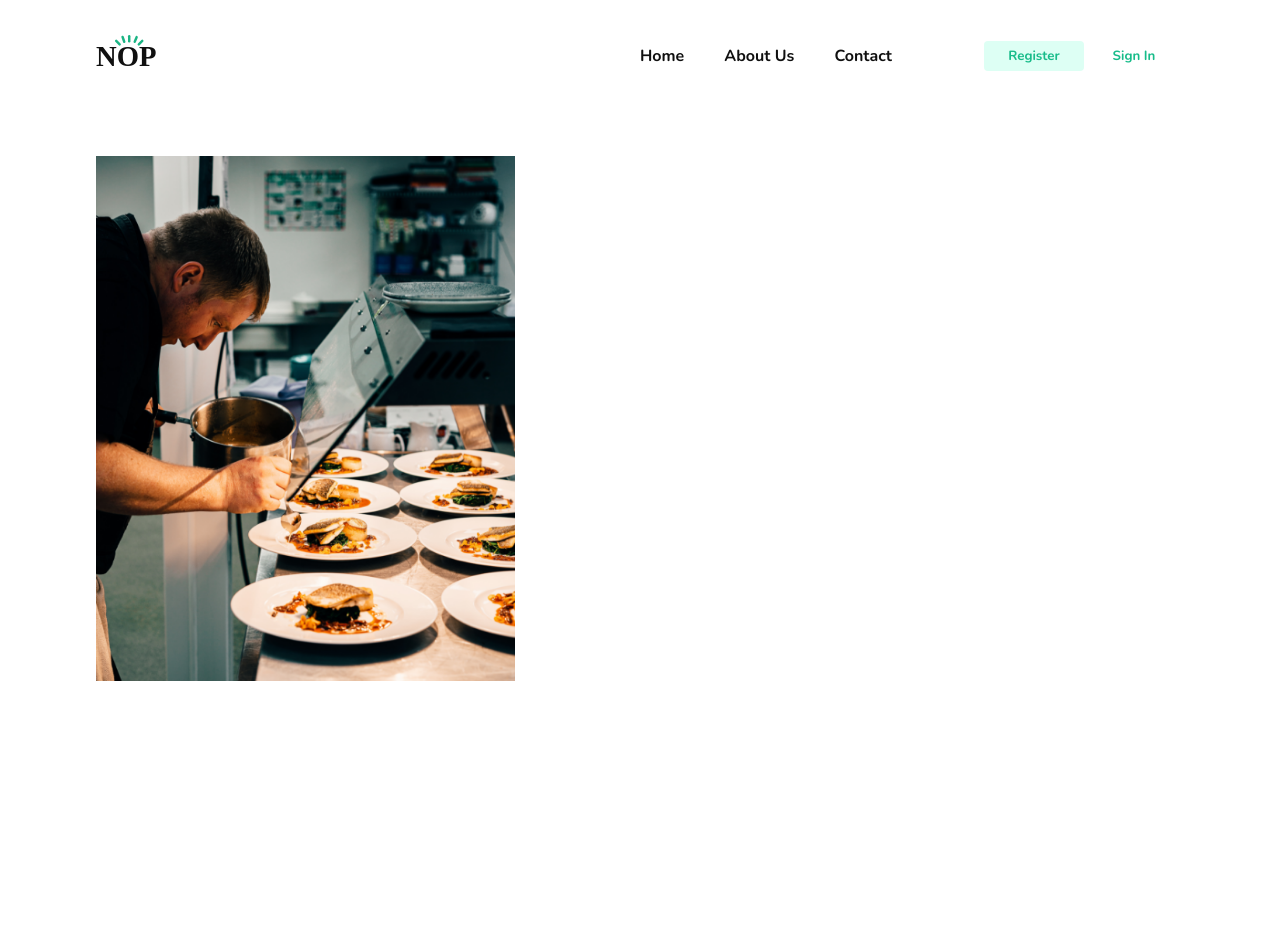
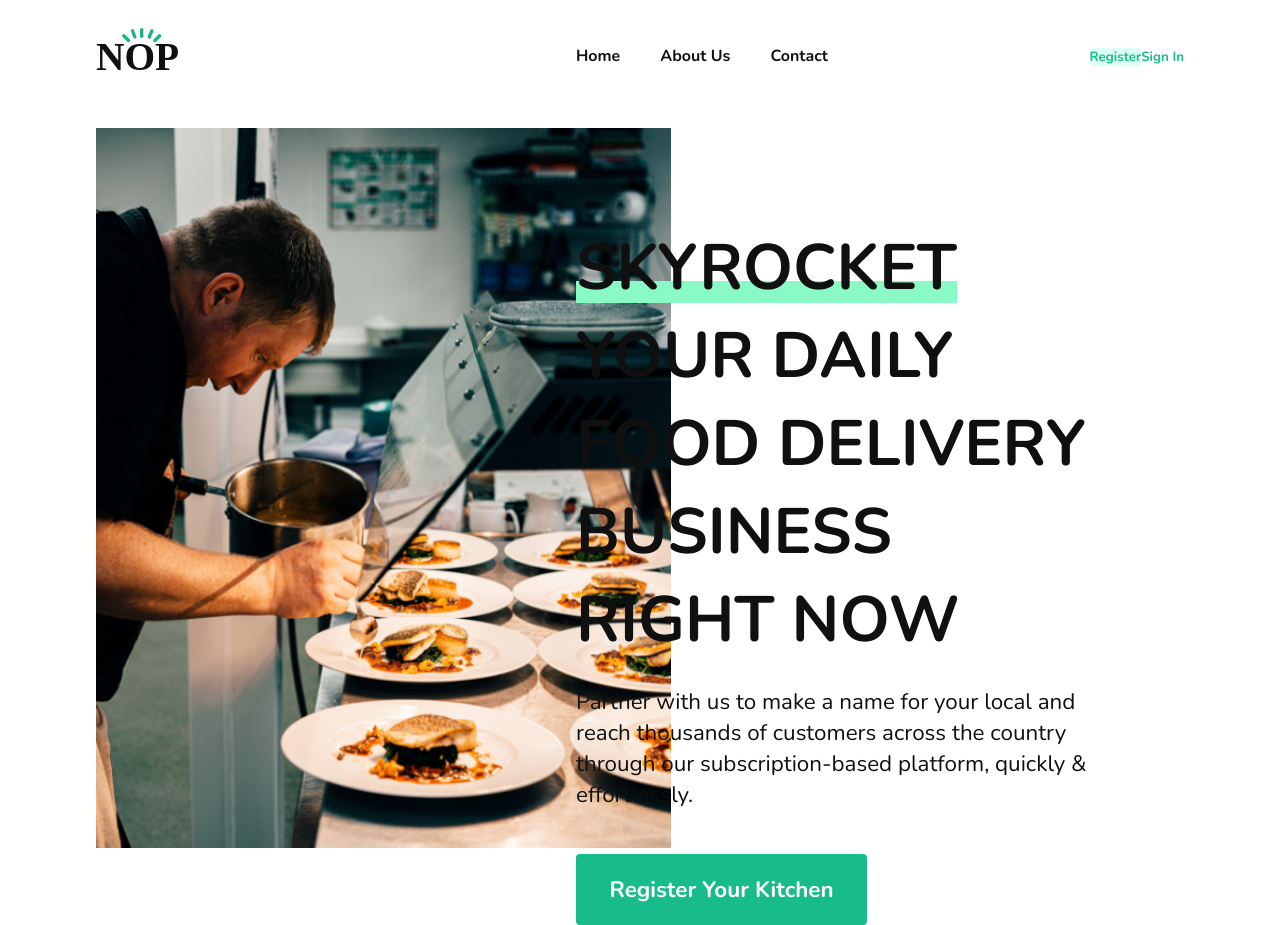
Before and after one commit to eugen1701/nopFront, a React (Create React App) app: page / in a window 1280 px wide. Before the commit the page ends 800 px from the top, so only its background shows below. Built offline with nearby package versions, Linux system fonts and the light colour scheme.

Commit message:
WIP Home Page

```diff
--- a/src/assets/shared_sass/_styles.scss
+++ b/src/assets/shared_sass/_styles.scss
@@ -15,6 +15,14 @@
 
   &-small {
     font-size: 0.9em;
+  }
+
+  &-medium {
+    font-size: 1.4em;
+  }
+
+  &-xlarge {
+    font-size: 4em;
   }
 }
 
@@ -36,12 +44,27 @@
     background: $green-neutral;
     color: $green;
   }
+
+  &-green {
+    @extend .button;
+    background: $green;
+    color: white;
+  }
+
+  &-xlarge {
+    padding: 0.9em 1.5em;
+    font-size: 1.4em;
+  }
 }
 
 .flex {
   &-row {
     display: flex;
-    flex-direction: row;
+
+    &-center-y {
+      @extend .flex-row;
+      align-items: center;
+    }
   }
 
   &-pull-right {
--- a/src/assets/shared_sass/_variables.scss
+++ b/src/assets/shared_sass/_variables.scss
@@ -1,3 +1,6 @@
 $black: #101010;
 $green: #18BC8A;
 $green-neutral: #ddfff4;
+
+$header-height: 14vh;
+$home-page-menu-offset: 37.5vw;
--- a/src/components/Header.scss
+++ b/src/components/Header.scss
@@ -1,17 +1,18 @@
-$home-page-menu-offset: 37.5vw;
+@import '../assets/shared_sass/variables';
 
 #header {
   display: flex;
   align-items: center;
-  height: 14vh;
+  height: $header-height;
   width: 100vw;
 }
 
 #header__nop-logo {
-  width: 4em;
+  width: 5.5em;
 }
 
 #header__nav {
+  position: absolute;
   margin-left: $home-page-menu-offset;
 }
 
@@ -26,9 +27,4 @@ $home-page-menu-offset: 37.5vw;
 #header__nav-buttons {
   display: flex;
   margin-left: auto;
-
-  button {
-    height: 2.25em;
-    width: 7.5em;
-  }
 }
--- a/src/pages/home-page/HomePage.scss
+++ b/src/pages/home-page/HomePage.scss
@@ -1,4 +1,40 @@
+@import '../../assets/shared_sass/variables';
+
+#home-page {
+  height: calc(100vh - #{$header-height});
+}
+
+#home-page__hero-main-section {
+  position: absolute;
+  margin-top: 7em;
+  margin-left: $home-page-menu-offset;
+  width: 40vw;
+}
+
 #home-page__hero-img {
-  height: 525px;
-  margin-top: 2.75em;
+  height: 45em;
+  margin-top: 1em;
 }
+
+@mixin chunky-underline($color, $block: false, $size: 20%, $position: 0%) {
+  background-image: linear-gradient(
+    transparent 0%,
+    transparent (100% - $size - $position),
+    $color  (100% - $size - $position),
+    $color (100% - $position),
+    transparent (100% - $position),
+    transparent
+  );
+
+  @if $block {
+    // Add this pseudoelement if you want to make it block-ish
+    &:after {
+      content: '';
+      display: block;
+    }
+  }
+}
+
+.fancy-underline {
+  @include chunky-underline(rgb(137, 250, 197), true, 25%, 10%);
+}
--- a/src/pages/home-page/HomePage.tsx
+++ b/src/pages/home-page/HomePage.tsx
@@ -1,12 +1,19 @@
 import React from 'react'
 import "./HomePage.scss";
+import "../..//assets/shared_sass/_styles.scss";
 import home_page_hero_img from '../../assets/images/home-page-hero-img.png';
 
 export const HomePage: React.FC = () => {
   return (
-    <div id="home-page">
-
+    <div id="home-page" className="flex-row">
       <img id="home-page__hero-img" src={home_page_hero_img} alt=""/>
+      <section id="home-page__hero-main-section">
+        <h1 className="h1 text-xlarge"> <span className="fancy-underline">SKYROCKET</span> YOUR DAILY FOOD DELIVERY BUSINESS RIGHT NOW</h1>
+        <br />
+        <p className="text-medium">Partner with us to make a name for your local and reach thousands of customers across the country through our subscription-based platform, quickly & effortlessly.</p>
+        <br /> <br />
+        <button className="button-green button-xlarge">Register Your Kitchen</button>
+      </section>
     </div>
   )
 }
```
